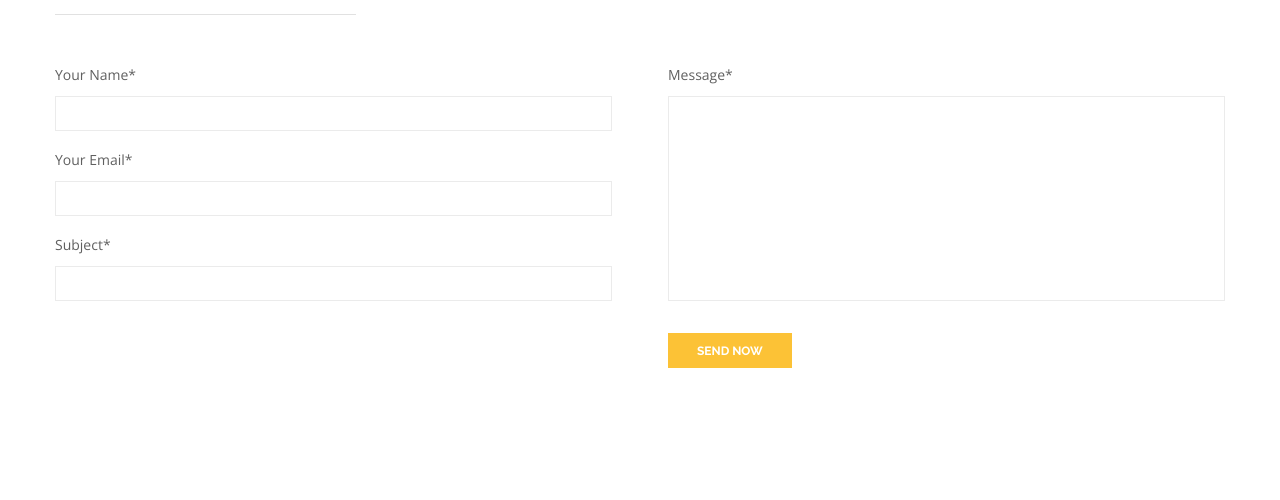
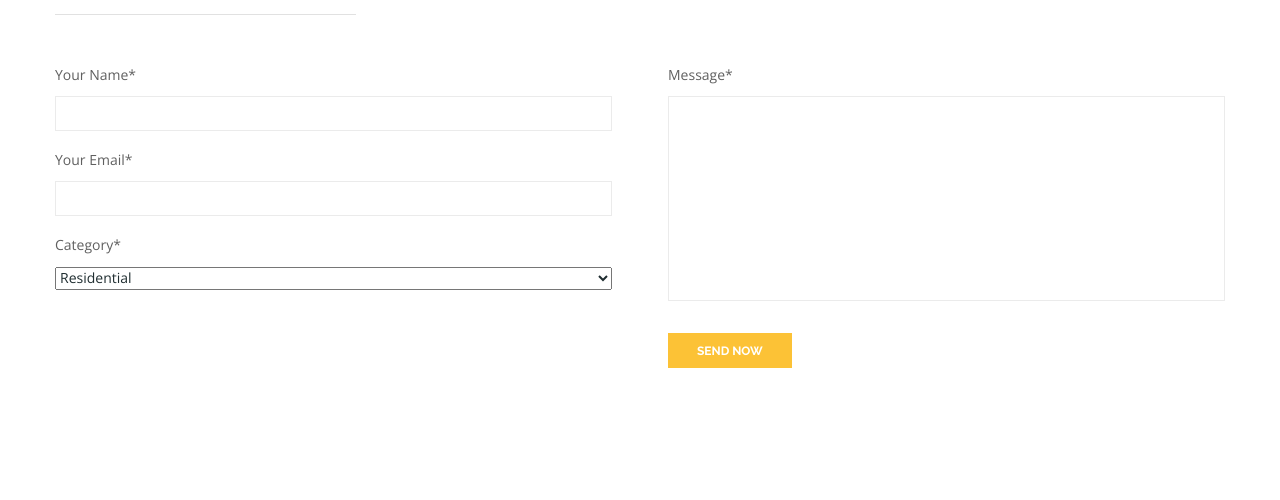
Before and after one commit to sudhakarjha0042/bhumistha-internship-ps-construction-Latest_Design-Page, a Django app: page /contact/ in a window 1280 px wide. Shown: the part 1766-2266 px from the top of the page. Run offline with Django 3.2, Linux system fonts and the light colour scheme; some libraries are stand-ins or nearby versions.

Commit message:
intergrating contact us form with frontend

```diff
--- a/construction/forms.py
+++ b/construction/forms.py
@@ -6,3 +6,9 @@ class ContactForm(forms.ModelForm):
     class Meta:
         model = ContactMessage
         fields = ['name', 'email', 'category', 'message']
+
+    category = forms.ChoiceField(choices=[
+        ('Residential', 'Residential'),
+        ('Industrial', 'Industrial'),
+        ('Commercial', 'Commercial'),
+    ])
--- a/construction/templates/construction/contact.html
+++ b/construction/templates/construction/contact.html
@@ -234,7 +234,8 @@
                         <div class="htc__contact__form__wrap">
                             <h2 class="title__line--5">SEND US A MESSAGE</h2>
                             <div class="contact-form-wrap">
-                                <form id="contact-form" action="#" method="post">
+                                <form id="contact-form" method="post">
+                                    {% csrf_token %}
                                     <div class="single-contact-inner">
                                         <div class="single-contact-form">
                                             <div class="contact-box name">
@@ -245,9 +246,13 @@
                                                 <span>Your Email*</span>
                                                 <input type="email" name="email">
                                             </div>
-                                            <div class="contact-box subject">
-                                                <span>Subject*</span>
-                                                <input type="text" name="subject">
+                                            <div class="contact-box category">
+                                                <span>Category*</span>
+                                                <select name="category">
+                                                    <option value="Residential">Residential</option>
+                                                    <option value="Industrial">Industrial</option>
+                                                    <option value="Commercial">Commercial</option>
+                                                </select>
                                             </div>
                                         </div>
                                         <div class="single-contact-form">
```
Also changed, not shown: construction/templates/construction/index.html (+11 -6 lines).
